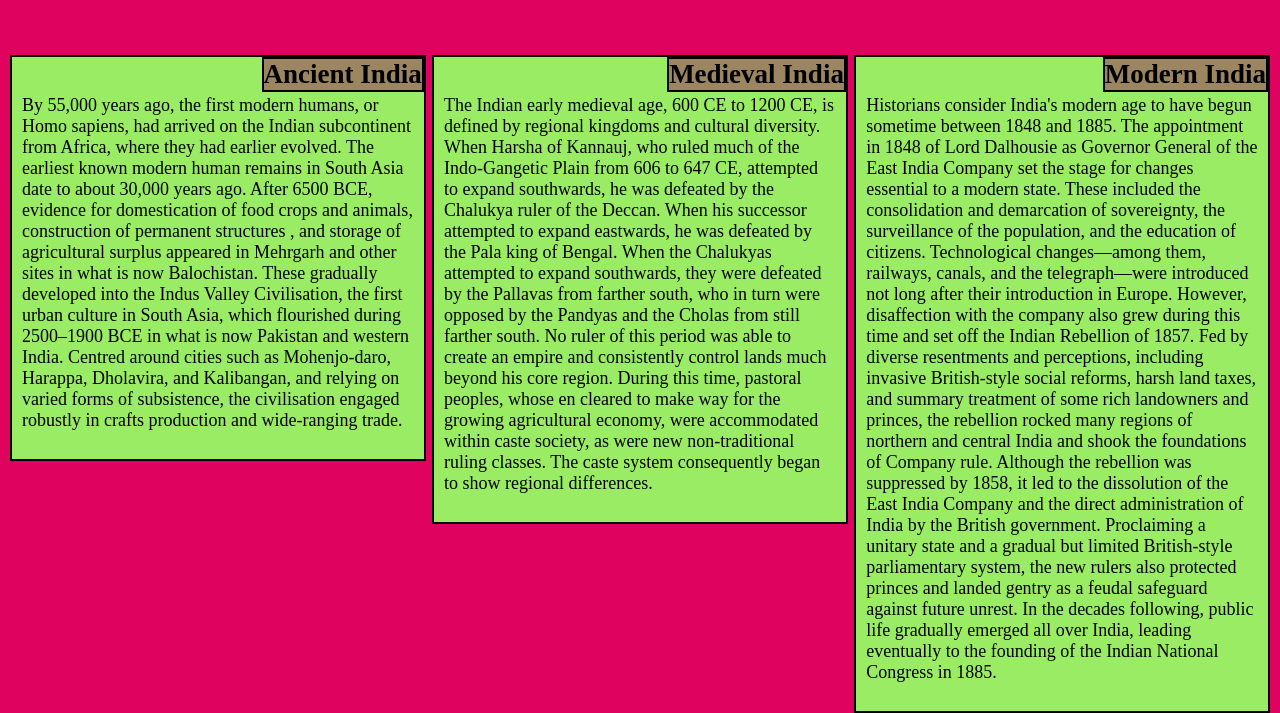
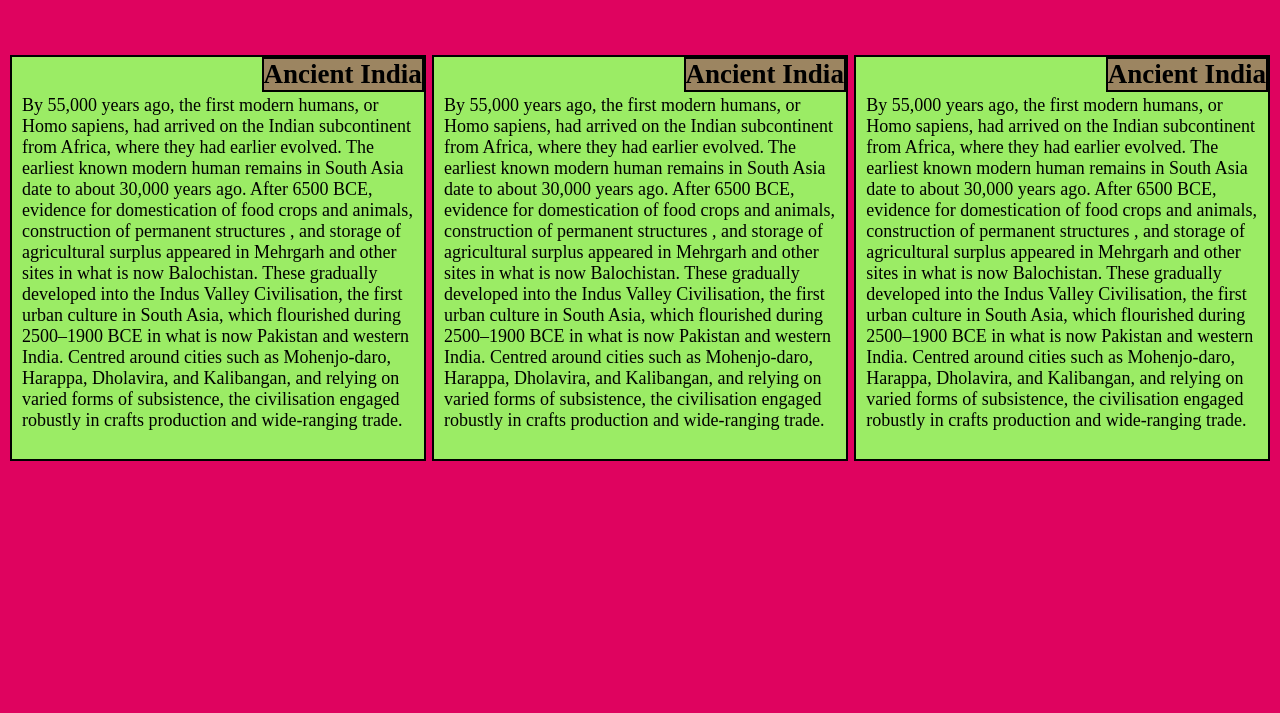
Before and after one commit to prajwalkv2000/week2, a plain HTML site: page index.html in a window 1280 px wide. Shown: the part 134-847 px from the top of the page. After the commit the page ends 800 px from the top, so only its background shows below. Drawn offline with Linux system fonts and the light colour scheme.

Commit message:
final commit

```diff
--- a/index.html
+++ b/index.html
@@ -24,32 +24,27 @@
         </div>
 
         <div class="ms2 ls2">
-            <h2>Medieval India</h2>
-            <p>The Indian early medieval age, 600 CE to 1200 CE, is defined by regional kingdoms and cultural diversity. When Harsha of
-                 Kannauj, who ruled much of the Indo-Gangetic Plain from 606 to 647 CE, attempted to expand southwards, he was defeated by
-                 the Chalukya ruler of the Deccan. When his successor attempted to expand eastwards, he was defeated by the Pala king
-                 of Bengal. When the Chalukyas attempted to expand southwards, they were defeated by the Pallavas from farther south,
-                 who in turn were opposed by the Pandyas and the Cholas from still farther south. No ruler of this period was able to
-                 create an empire and consistently control lands much beyond his core region. During this time, pastoral peoples, whose
-                 en cleared to make way for the growing agricultural economy, were accommodated within caste society, as were new
-                 non-traditional ruling classes. The caste system consequently began to show regional differences.</p>
+            <h2>Ancient India</h2>
+            <p>By 55,000 years ago, the first modern humans, or Homo sapiens, had arrived on the Indian subcontinent from Africa,
+                where they had earlier evolved. The earliest known modern human remains in South Asia date to about 30,000
+                years ago. After 6500 BCE, evidence for domestication of food crops and animals, construction of permanent structures
+               , and storage of agricultural surplus appeared in Mehrgarh and other sites in what is now Balochistan. These gradually
+                developed into the Indus Valley Civilisation, the first urban culture in South Asia, which flourished during
+                2500–1900 BCE in what is now Pakistan and western India. Centred around cities such as Mohenjo-daro, Harappa, Dholavira,
+                and Kalibangan, and relying on varied forms of subsistence, the civilisation engaged robustly in crafts production and
+                wide-ranging trade.</p>
         </div>
 
         <div class="ms3 ls3">
-            <h2>Modern India</h2>
-            <p>Historians consider India's modern age to have begun sometime between 1848 and 1885. The appointment in 1848 of Lord
-                Dalhousie as Governor General of the East India Company set the stage for changes essential to a modern state. These
-                included the consolidation and demarcation of sovereignty, the surveillance of the population, and the education of
-                citizens. Technological changes—among them, railways, canals, and the telegraph—were introduced not long after their
-                introduction in Europe. However, disaffection with the company also grew during this time and set
-                off the Indian Rebellion of 1857. Fed by diverse resentments and perceptions, including invasive British-style social
-                reforms, harsh land taxes, and summary treatment of some rich landowners and princes, the rebellion rocked many regions
-                of northern and central India and shook the foundations of Company rule. Although the rebellion was suppressed
-                by 1858, it led to the dissolution of the East India Company and the direct administration of India by the British
-                government. Proclaiming a unitary state and a gradual but limited British-style parliamentary system, the new rulers
-                also protected princes and landed gentry as a feudal safeguard against future unrest. In the decades following,
-                public life gradually emerged all over India, leading eventually to the founding of the Indian National Congress in 1885.
-                </p>
+            <h2>Ancient India</h2>
+            <p>By 55,000 years ago, the first modern humans, or Homo sapiens, had arrived on the Indian subcontinent from Africa,
+                where they had earlier evolved. The earliest known modern human remains in South Asia date to about 30,000
+                years ago. After 6500 BCE, evidence for domestication of food crops and animals, construction of permanent structures
+               , and storage of agricultural surplus appeared in Mehrgarh and other sites in what is now Balochistan. These gradually
+                developed into the Indus Valley Civilisation, the first urban culture in South Asia, which flourished during
+                2500–1900 BCE in what is now Pakistan and western India. Centred around cities such as Mohenjo-daro, Harappa, Dholavira,
+                and Kalibangan, and relying on varied forms of subsistence, the civilisation engaged robustly in crafts production and
+                wide-ranging trade.</p>
         </div>
     </body>
 </html>
```
